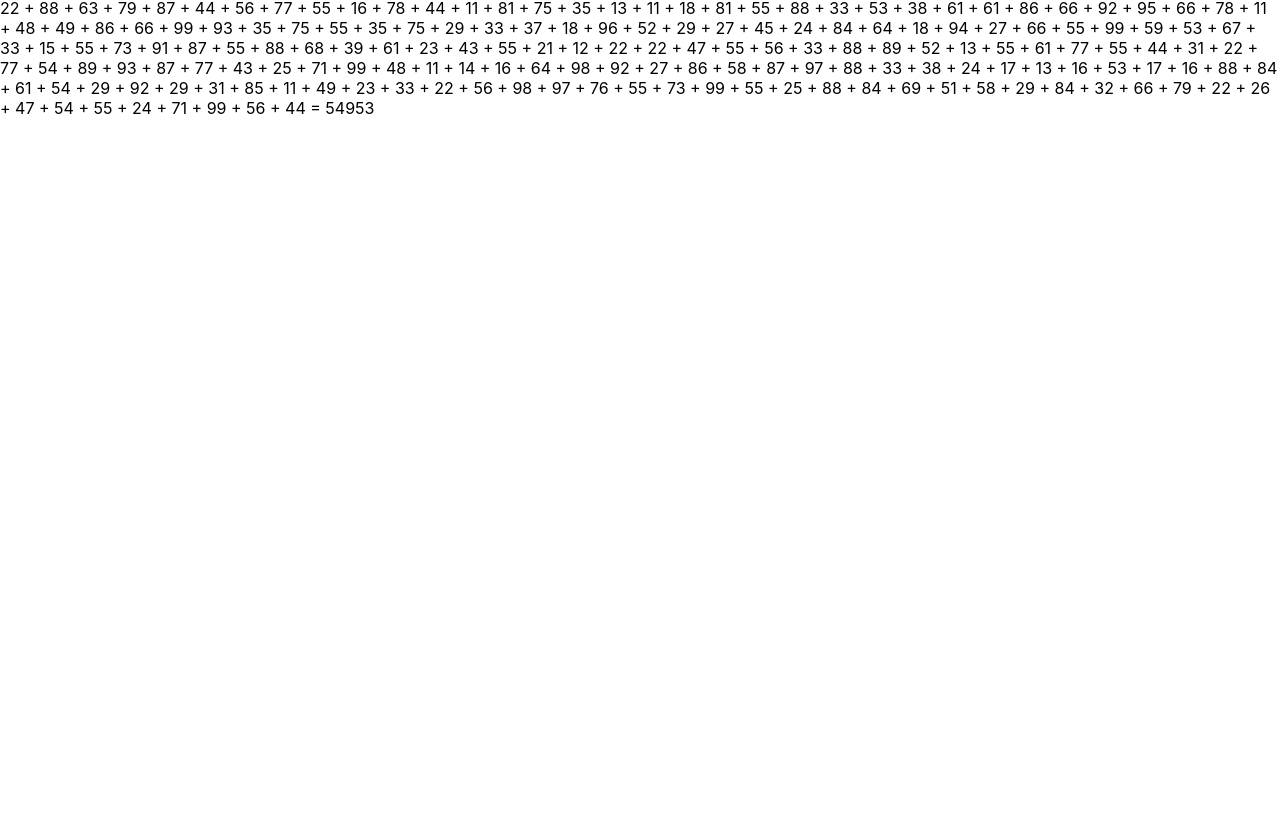
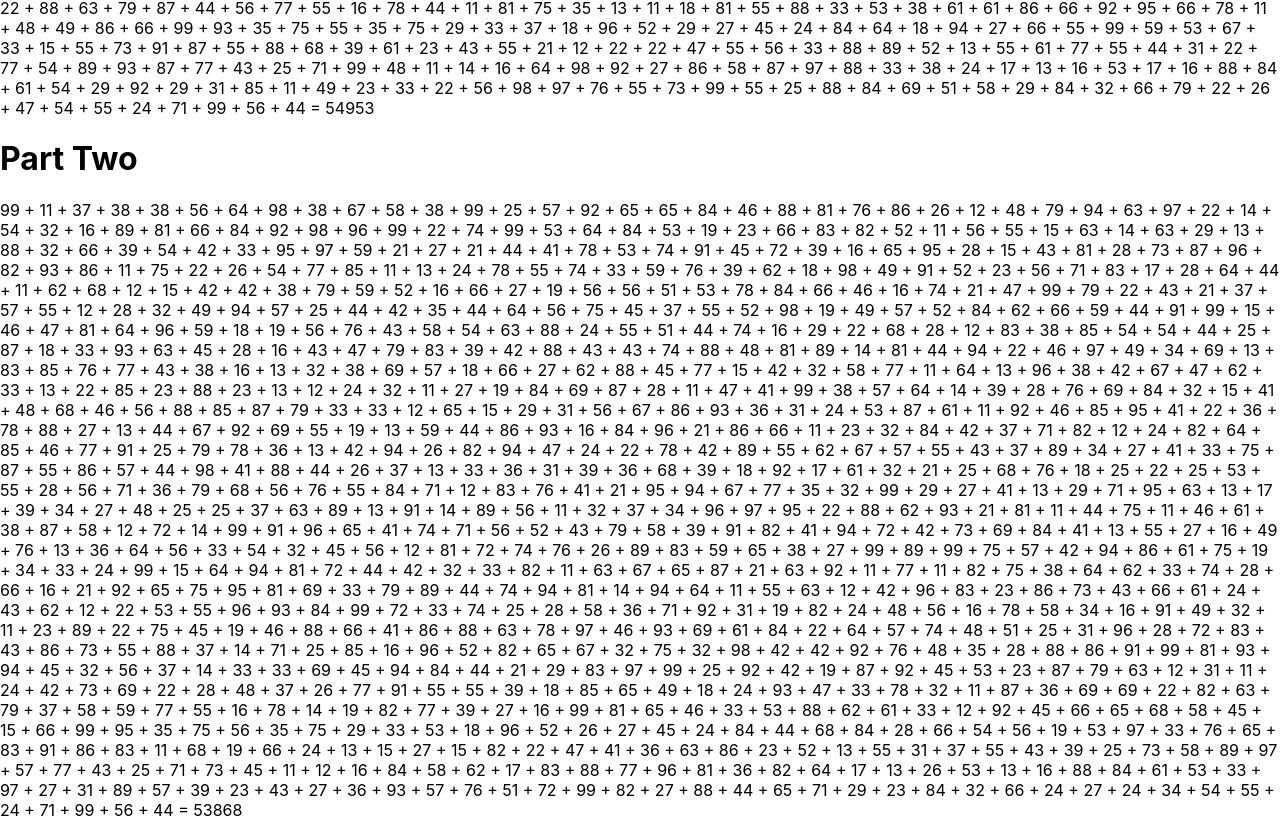
Before and after one commit to MattMSumner/aoc-2023, a React (Create React App) app: page /day_one in a window 1280 px wide. Shown: the part 620-1440 px from the top of the page. Before the commit the page ends 800 px from the top, so only its background shows below. Built offline with nearby package versions, Linux system fonts and the light colour scheme.

Commit message:
Day One; Part Two

```diff
--- a/src/DayOne.tsx
+++ b/src/DayOne.tsx
@@ -1,6 +1,7 @@
 import { input } from './DayOne/input'
 
-const result = input.split('\n').map((string: String) => {
+const findNumbers = (doc: string) =>
+  doc.split('\n').map((string: String) => {
     const numbers = string.match(/(\d)/g)
 
     if (!numbers) {
@@ -17,12 +18,54 @@ const result = input.split('\n').map((string: String) => {
     }
   })
 
+function replaceWord(string: String): String {
+  const stuff = string.match(/one|two|three|four|five|six|seven|eight|nine/)
+
+  if (stuff) {
+    switch (stuff[0]) {
+      case 'one':
+        return replaceWord(string.replace(/one/, 'o1e'))
+      case 'two':
+        return replaceWord(string.replace(/two/, 't2o'))
+      case 'three':
+        return replaceWord(string.replace(/three/, 't3e'))
+      case 'four':
+        return replaceWord(string.replace(/four/, '4'))
+      case 'five':
+        return replaceWord(string.replace(/five/, '5e'))
+      case 'six':
+        return replaceWord(string.replace(/six/, '6'))
+      case 'seven':
+        return replaceWord(string.replace(/seven/, '7n'))
+      case 'eight':
+        return replaceWord(string.replace(/eight/, 'e8t'))
+      case 'nine':
+        return replaceWord(string.replace(/nine/, 'n9e'))
+      default:
+        return string
+    }
+  } else {
+    return string
+  }
+}
+
+const convertWordsToNumbers = (doc: string) =>
+  doc.split('\n').map(replaceWord).join('\n')
+
+const dayOneResult = findNumbers(input)
+const dayTwoResult = findNumbers(convertWordsToNumbers(input))
+
 export const DayOne = () => {
   return (
     <div>
       <h1>Part One</h1>
       <div>
-        {result.join(' + ')} = {result.reduce((a, b) => a + b)}
+        {dayOneResult.join(' + ')} = {dayOneResult.reduce((a, b) => a + b)}
+      </div>
+
+      <h1>Part Two</h1>
+      <div>
+        {dayTwoResult.join(' + ')} = {dayTwoResult.reduce((a, b) => a + b)}
       </div>
     </div>
   )
```
Lines whose indentation alone changed are shown as unchanged.
